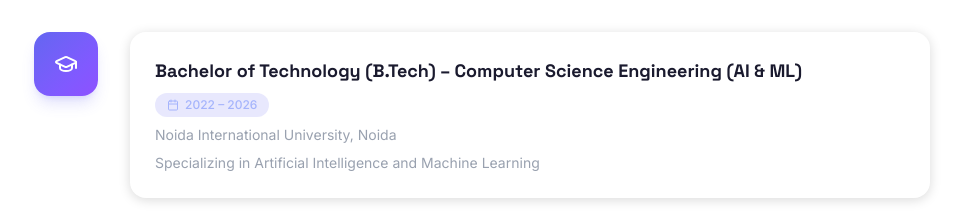
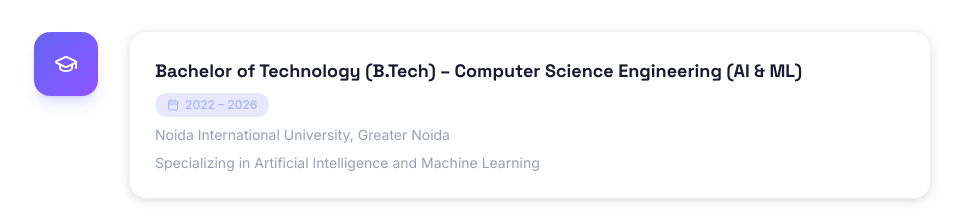
Before and after one commit to Adiitya9/Portfolio, a React (Vite) app: page / in a window 1280 px wide. Shown: the part 4400-4615 px from the top of the page, without its empty margins (158-1121 px from the left). Built offline with nearby package versions, Linux system fonts and the light colour scheme.

Commit message:
revert: education location back to Greater Noida

```diff
--- a/src/data/data.ts
+++ b/src/data/data.ts
@@ -169,7 +169,7 @@
 export const education: Education[] = [
   {
     degree: 'Bachelor of Technology (B.Tech) – Computer Science Engineering (AI & ML)',
-    institution: 'Noida International University, Noida',
+    institution: 'Noida International University, Greater Noida',
     year: '2022 – 2026',
     description: 'Specializing in Artificial Intelligence and Machine Learning',
   },
```
